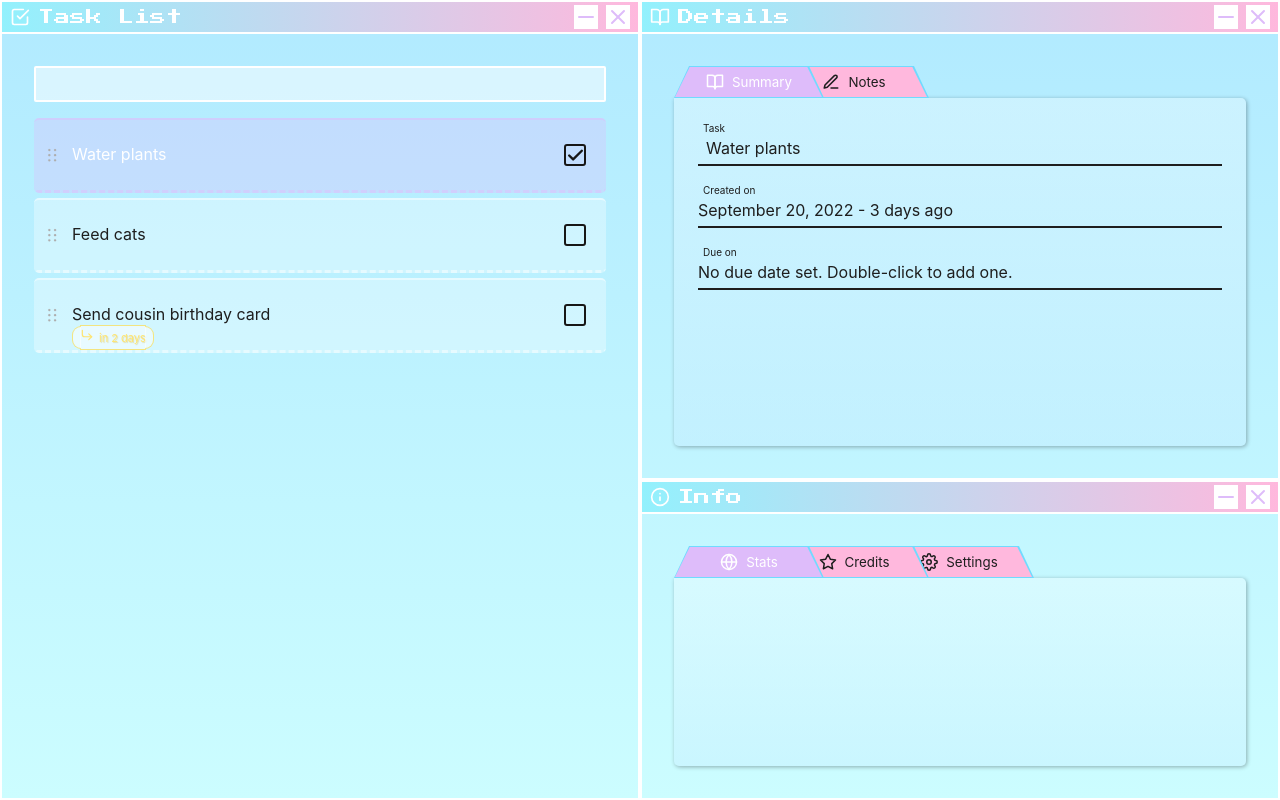
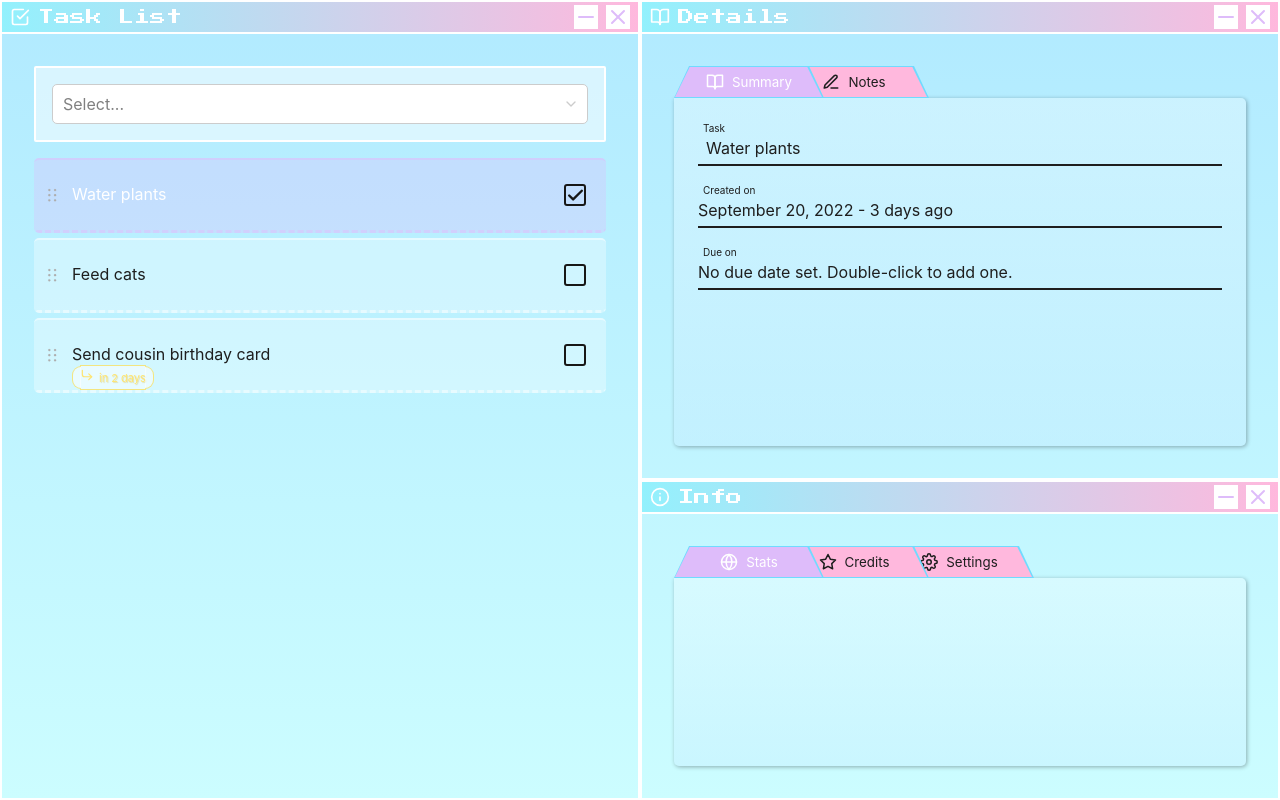
Before and after one commit to amiraine/todo, a React (Create React App) app: page / in a window 1280 px wide. Built offline with nearby package versions, Linux system fonts and the light colour scheme.

Commit message:
add in select component

```diff
--- a/src/Components/Select/styled.ts
+++ b/src/Components/Select/styled.ts
@@ -2,8 +2,6 @@ import styled, { css } from "styled-components";
 import { components } from "react-select";
 
 export const Control = styled(components.Control)`
-  background-color: ${(props) => props.theme.colors.background[0]} !important;
-  border: 1px solid ${(props) => props.theme.layout.border.primary} !important;
   border-radius: 5px !important;
   min-height: 40px !important;
 `;
@@ -35,7 +33,6 @@ export const Container = styled.div<ContainerProps>`
 `;
 
 export const Menu = styled(components.Menu)`
-  background-color: ${(props) => props.theme.colors.background[0]} !important;
   opacity: 1;
   position: relative;
   z-index: 99999999 !important;
@@ -44,13 +41,9 @@ export const Menu = styled(components.Menu)`
   margin-top: 0 !important;
 `;
 
-export const SingleValue = styled(components.SingleValue)`
-  /* color: ${(props) => props.theme.colors.text} !important; */
-`;
+export const SingleValue = styled(components.SingleValue)``;
 
-export const Placeholder = styled(components.Placeholder)`
-  color: ${(props) => props.theme.colors.text} !important;
-`;
+export const Placeholder = styled(components.Placeholder)``;
 
 export const IndicatorSeparator = styled(components.IndicatorSeparator)`
   display: none !important;
--- a/src/List/index.tsx
+++ b/src/List/index.tsx
@@ -8,6 +8,7 @@ import { useKeyboardShortcut } from "../hooks";
 // components and styles
 import ListItem from "./ListItem";
 import { Container, SortAndFilterSettings } from "./styled";
+import { Select } from "../Components";
 
 interface ListProps {}
 export type UpdateKey = keyof ListItemType;
@@ -133,7 +134,9 @@ const List: React.FC<ListProps> = () => {
 
   return (
     <Container>
-      <SortAndFilterSettings></SortAndFilterSettings>
+      <SortAndFilterSettings>
+        <Select name="sort" options={[]} onChange={() => {}} />
+      </SortAndFilterSettings>
       <Reorder.Group
         axis="y"
         values={sort}
```
